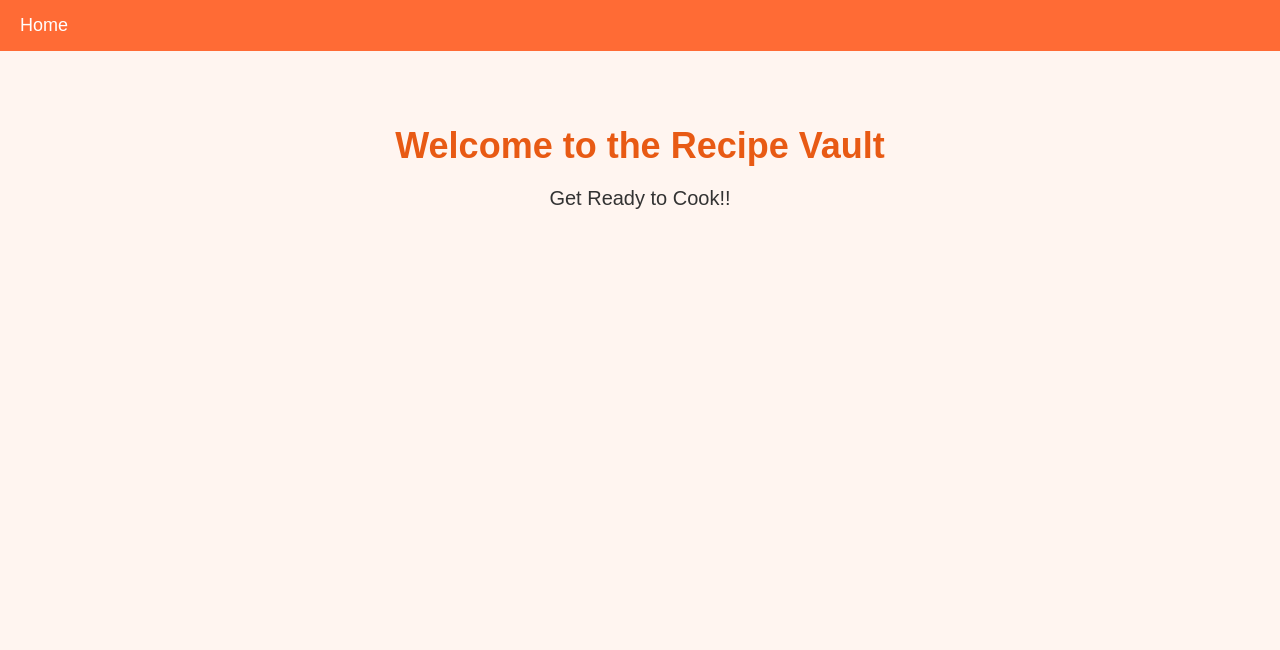
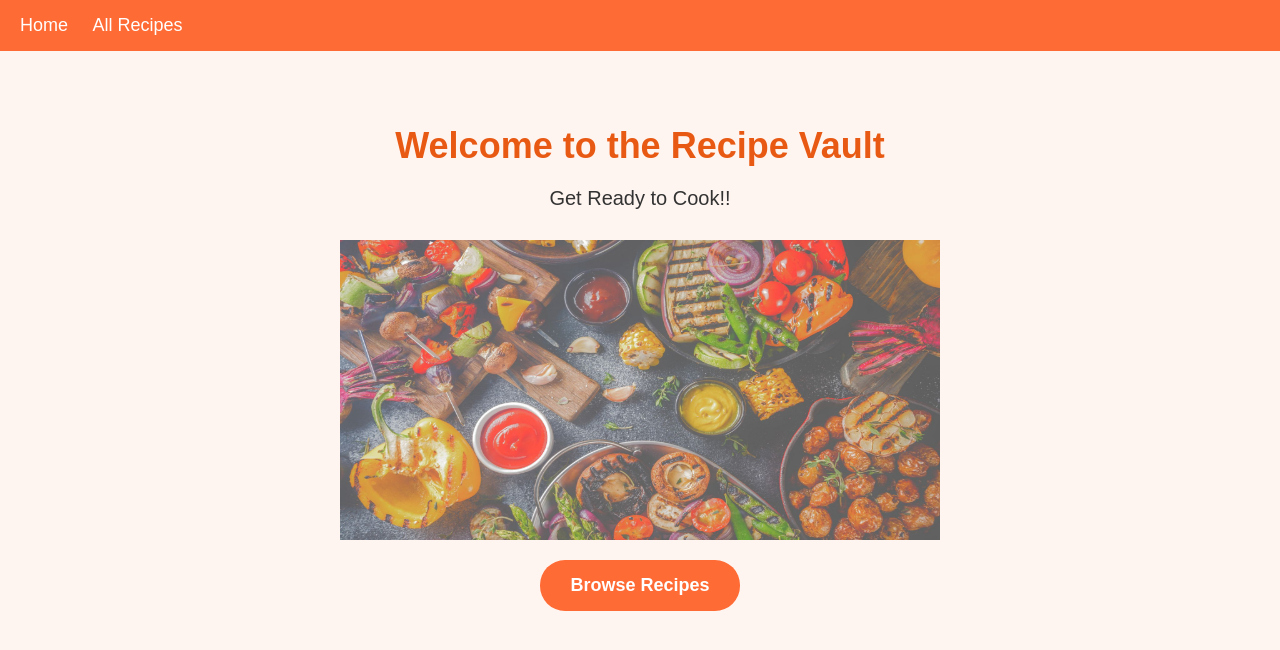
Before and after one commit to tscholl44/recipe-app, a Django app: page / in a window 1280 px wide. Shown: the top 650 px of the page. Run offline with Django 5.2, Linux system fonts and the light colour scheme.

Commit message:
Update recipes_home.html

```diff
--- a/src/recipes/templates/recipes/recipes_home.html
+++ b/src/recipes/templates/recipes/recipes_home.html
@@ -1,4 +1,5 @@
-<!DOCTYPE html>
+{% load static %}
+
 <html>
 <head>
     <title>Recipes Home</title>
@@ -19,6 +20,11 @@
             color: white;
             text-decoration: none;
             font-size: 18px;
+            margin-right: 20px;
+        }
+
+        .navbar a:hover {
+            text-decoration: underline;
         }
 
         .content {
@@ -35,17 +41,39 @@
         p {
             color: #333;
             font-size: 20px;
+            margin-bottom: 30px;
+        }
+
+        .cta-button {
+            display: inline-block;
+            background-color: #ff6b35;
+            color: white;
+            padding: 15px 30px;
+            text-decoration: none;
+            border-radius: 25px;
+            font-size: 18px;
+            font-weight: bold;
+            margin-top: 20px;
+            transition: background-color 0.3s ease;
+        }
+
+        .cta-button:hover {
+            background-color: #e85a14;
         }
     </style>
 </head>
 <body>
     <nav class="navbar">
-        <a href="#">Home</a>
+        <a href="{% url 'recipes:recipes_home' %}">Home</a>
+        <a href="{% url 'recipes:recipes_list' %}">All Recipes</a>
     </nav>
 
     <div class="content">
         <h1>Welcome to the Recipe Vault</h1>
         <p>Get Ready to Cook!!</p>
+        <img src="{% static 'recipes/images/recipes_welcome_background.jpg' %}" alt="home pic" width="600" height="300">
+        <br>
+        <a href="{% url 'recipes:recipes_list' %}" class="cta-button">Browse Recipes</a>
     </div>
 </body>
 </html>
```
